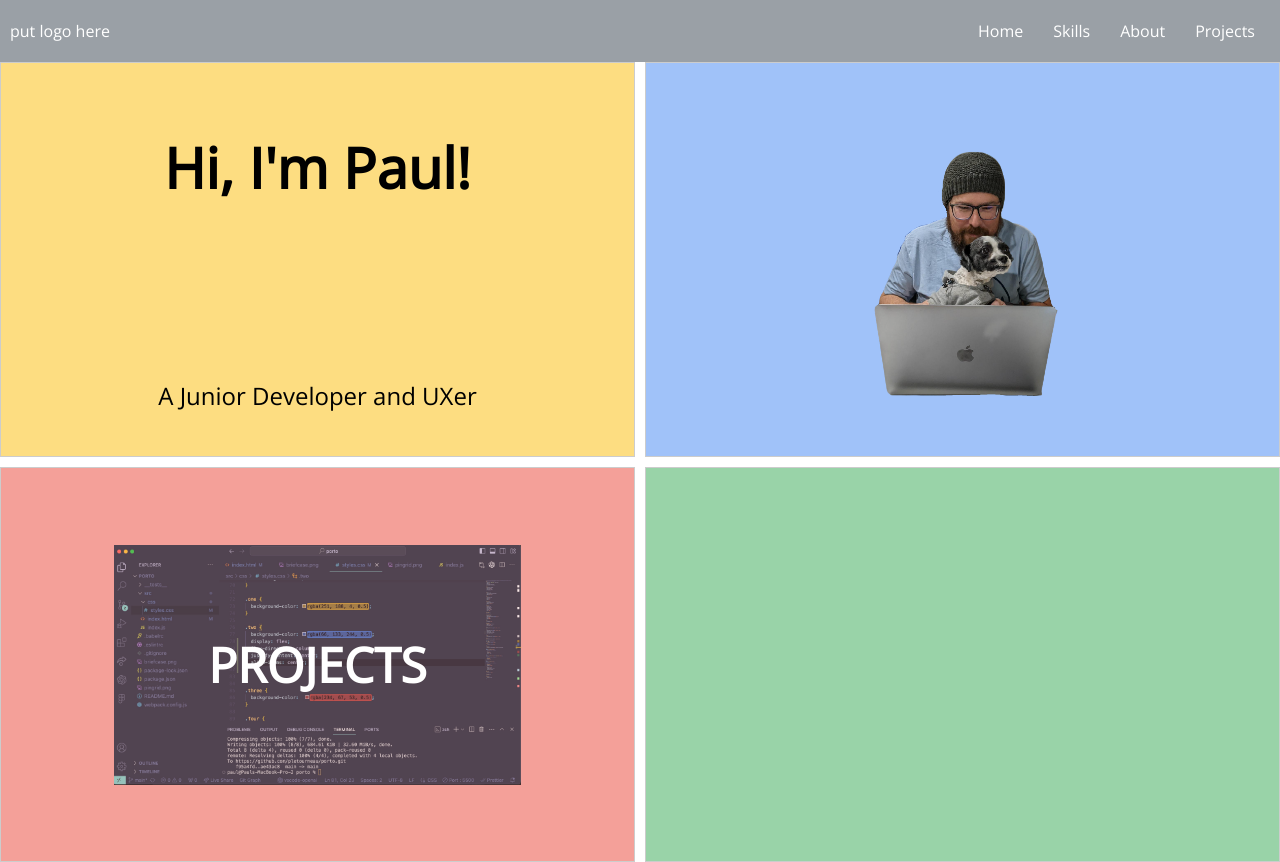
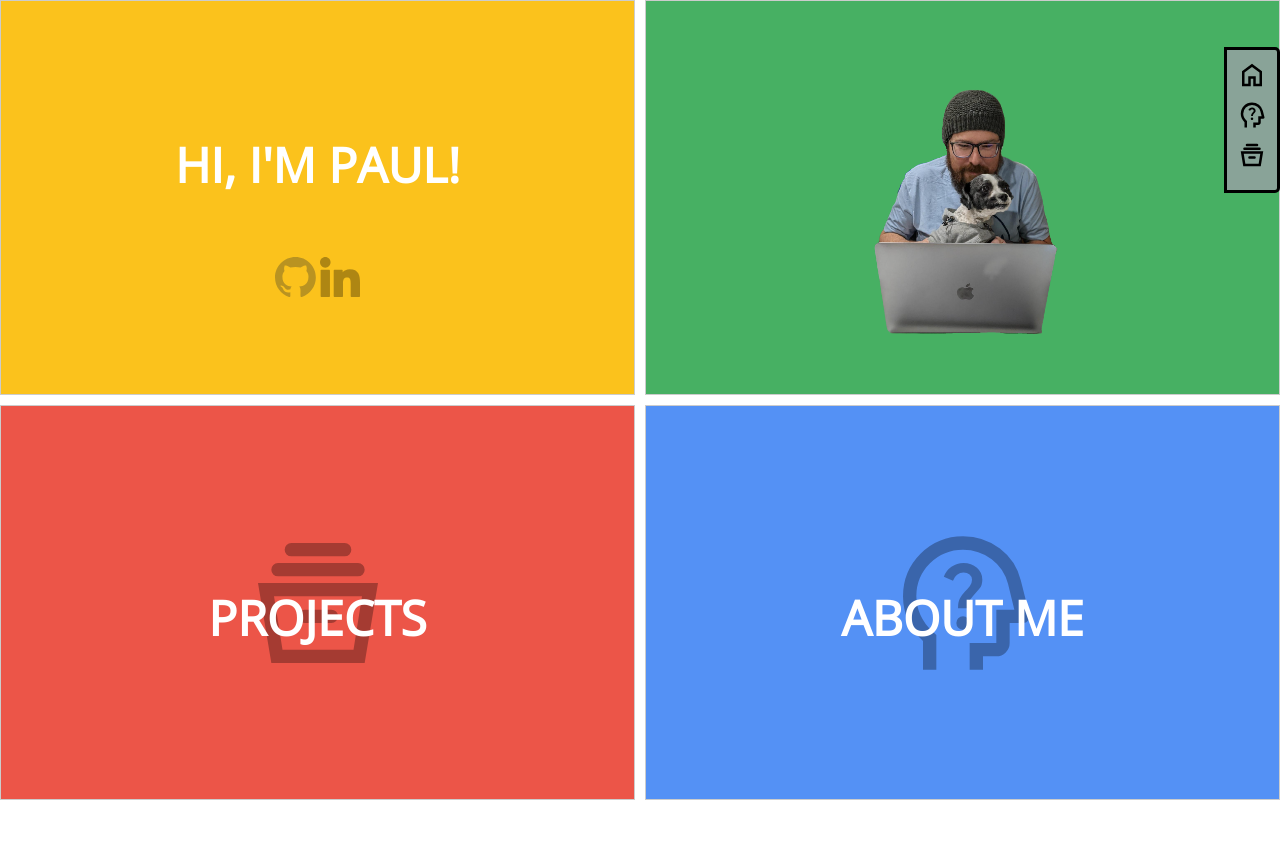
Before and after one commit to pletourneau/porto, a website built with webpack: page src/index.html in a window 1280 px wide. After the commit the page ends 800 px from the top, so only its background shows below. Built offline with nearby package versions, Linux system fonts and the light colour scheme.

Commit message:
style home

```diff
--- a/src/css/styles.css
+++ b/src/css/styles.css
@@ -7,48 +7,6 @@ body {
   background-color: #FFFFFF;
 }
 
-header {
-  background: #9AA0A6;
-  color: #FFFFFF;
-  padding: 10px 0;
-  text-align: center;
-  /* height: 5vh; */
-}
-
-nav {
-  display: flex;
-  justify-content: space-between;
-  align-items: center;
-  padding: 0 10px;
-}
-
-.menu {
-  list-style: none;
-  display: flex;
-  margin: 0;
-  padding: 0;
-}
-
-.menu li a {
-  color: white;
-  text-decoration: none;
-  padding: 10px 15px;
-  display: block;
-}
-
-.hamburger {
-  display: none;
-  background: none;
-  border: none;
-  color: white;
-  font-size: 24px;
-  position: fixed;
-  right: 10px;
-}
-
-.menu.show {
-  display: flex;
-}
 
 .grid-container {
   display: grid;
@@ -59,13 +17,32 @@ nav {
   height:100vh;
 }
 
+.one img {
+
+   display: inline-block;
+   margin-top: 50px;
+    max-height: 5vh;
+    min-height: 5vh;
+    opacity: 30%;
+
+}
+
 .two img {
   max-height: 35vh;
 }
 
 .three img {
-  max-height: 30vh;
-  opacity: 80%;
+  max-height: 20vh;
+  min-height: 20vh;
+  opacity: 30%;
+  order: 2;
+}
+
+.four img {
+  max-height: 20vh;
+  min-height: 20vh;
+  opacity: 30%;
+  order: 2;
 }
 
 .grid-item {
@@ -74,38 +51,28 @@ nav {
   text-align: center;
 }
 
+
 .one {
-  background-color: rgba(251, 188, 4, 0.5);
-  display: flex;
-  flex-direction: column;
-  justify-content: space-between;
-  align-items: center;
-
-}
-
-.one h2 {
-  font-size: 3.5rem;
-
-}
-
-.one p {
-  font-size: 1.5rem;
-
-}
-
-
-
-.two {
-  background-color: rgba(66, 133, 244, 0.5);
+  /* background-color: rgba(52, 168, 83, 0.9); */
+  background-color: rgba(251, 188, 4, 0.9);
+  color:#FFFFFF;
   display: flex;
   flex-direction: column;
   justify-content: center;
   align-items: center;
+}
 
+.two {
+  /* background-color: rgba(251, 188, 4, 0.9); */
+  background-color: rgba(52, 168, 83, 0.9);
+  display: flex;
+  flex-direction: column;
+  justify-content: center;
+  align-items: center;
 }
 
 .three {
-  background-color:  rgba(234, 67, 53, 0.5);
+  background-color:  rgba(234, 67, 53, 0.9);
   color:#FFFFFF;
   display: flex;
   flex-direction: column;
@@ -114,7 +81,7 @@ nav {
 }
 
 .four {
-  background-color: rgba(52, 168, 83, 0.5);
+  background-color: rgba(66, 133, 244, 0.9);
   color:#FFFFFF;
   display: flex;
   flex-direction: column;
@@ -122,10 +89,23 @@ nav {
   align-items: center;
 }
 
+.one h2 {
+  font-size: 3rem;
+  z-index: 10;
+  margin-bottom: 10px;
+  z-index: 5;
+}
 .three h2 {
   position: absolute;
   font-size: 3rem;
   z-index: 10;
+  margin-bottom: 10px;
+}
+.four h2 {
+  position: absolute;
+  font-size: 3rem;
+  z-index: 10;
+  margin-bottom: 10px;
 }
 
 @keyframes rotateLeftRight {
@@ -142,9 +122,6 @@ nav {
 }
 
 @media (min-width: 1024px) {
-  /* body {
-    background-color: lightblue;
-  } */
   .container {
     width: 80%;
     margin: auto;
@@ -152,38 +129,88 @@ nav {
 }
 
 @media (min-width: 768px) and (max-width: 1023px) {
-  /* body {
-    background-color: lightgreen;
-  } */
   .container {
     width: 90%;
   }
 }
 
 @media (max-width: 767px) {
-  /* body {
-    background-color: lightcoral;
-  } */
   .container {
     width: 100%;
     padding: 0 15px;
   }
-  .menu {
-    display: none;
-    flex-direction: column;
-    width: 100%;
-    text-align: center;
+  .grid-container {
+    grid-template-columns: 1fr;
+  }
 }
 
-.menu li {
-    margin-top: 10px;
+/* Icon Navigation Styles */
+#icon-nav {
+  position: fixed;
+  right: 0;
+  top: 15%;
+  transform: translateY(-50%);
+  border: solid;
+  background-color: rgba(154, 160, 166, 0.8);
+  padding: 10px;
+  border-radius: 0 5px 5px 0;
 }
 
-.menu.show {
-  display: flex;
+#icon-nav ul {
+  list-style: none;
+  padding: 0;
+  margin: 0;
 }
 
-.hamburger {
-    display: block;
+#icon-nav li {
+  margin-bottom: 10px;
 }
+
+#icon-nav a {
+  display: block;
+  color: #ffffff;
+  text-decoration: none;
 }
+
+#icon-nav img {
+  width: 30px; /* adjust as needed */
+  height: auto;
+  display: block;
+  margin-bottom: 5px;
+}
+
+
+/*
+.grid-item.two {
+  position: relative;
+  display: flex;
+  justify-content: center;
+  align-items: start;
+}
+
+#aboutMe {
+  position: absolute;
+  top: 0;
+  left: 0;
+  right: 0;
+  display: flex;
+  justify-content: center;
+  gap: 10px;
+}
+
+#aboutMe img {
+  height: 10vh;
+  width: auto;
+  animation: fallIn 1s ease forwards;
+}
+
+@keyframes fallIn {
+  from {
+    top: -100px;
+    opacity: 0;
+  }
+  to {
+    top: 0;
+    opacity: 1;
+  }
+} */
--- a/src/index.html
+++ b/src/index.html
@@ -12,7 +12,7 @@
     <title>Portfolio</title>
   </head>
   <body>
-    <header>
+    <!-- <header>
       <nav>
         <div class="logo">put logo here</div>
         <button class="hamburger" id="hamburger">&#9776;</button>
@@ -23,11 +23,33 @@
           <li><a href="projects.html">Projects</a></li>
         </ul>
       </nav>
-    </header>
+    </header> -->
+    <nav id="icon-nav">
+      <ul>
+        <li>
+          <a href="index.html" title="Home"
+            ><img src="../home.svg" alt="Home"
+          /></a>
+        </li>
+        <li>
+          <a href="about.html" title="About Me"
+            ><img src="../about.svg" alt="About Me"
+          /></a>
+        </li>
+        <li>
+          <a href="projects.html" title="Projects"
+            ><img src="../projects.svg" alt="Projects"
+          /></a>
+        </li>
+      </ul>
+    </nav>
     <div class="grid-container">
       <div class="grid-item one">
-        <h2>Hi, I'm Paul!</h2>
-        <p>A Junior Developer and UXer</p>
+        <h2>HI, I'M PAUL!</h2>
+        <div class="row">
+          <img src="../github-mark.svg" alt="an icon for github" />
+          <img src="../linkedin-svgrepo-com.svg" alt="an icon for LinkedIn" />
+        </div>
       </div>
       <div class="grid-item two">
         <img
@@ -39,14 +61,20 @@
       <div class="grid-item three">
         <h2>PROJECTS</h2>
         <img
-          src="../VS-code.jpg"
-          alt="a picture of a VS code terminal"
+          src="../projects.svg"
+          alt="an icon of a chest of drawers"
           id="rotatingImage"
         />
       </div>
-      <div class="grid-item four"></div>
+      <div class="grid-item four">
+        <h2>ABOUT ME</h2>
+        <img
+          src="../about.svg"
+          alt="an icon of a human head with a question mark inside"
+          id="rotatingImage"
+        />
+      </div>
     </div>
-    <!-- <h1>TEST</h1> -->
     <script src="index.js"></script>
   </body>
 </html>
--- a/src/index.js
+++ b/src/index.js
@@ -3,12 +3,27 @@
 // import "./css/styles.css";
 
 document.addEventListener("DOMContentLoaded", function () {
-  var hamburger = document.getElementById("hamburger");
-  var menu = document.getElementById("menu");
+  // var hamburger = document.getElementById("hamburger");
+  // var menu = document.getElementById("menu");
 
-  hamburger.addEventListener("click", function () {
-    menu.classList.toggle("show");
-  });
+  // hamburger.addEventListener("click", function () {
+  //   menu.classList.toggle("show");
+  // });
+  // var aboutMeDiv = document.getElementById("aboutMe");
+
+  // // Create the first image element
+  // var uxImage = document.createElement("img");
+  // uxImage.src = "../UX.png"; // Update the path if necessary
+  // uxImage.alt = "UX Design";
+
+  // // Create the second image element
+  // var devImage = document.createElement("img");
+  // devImage.src = "../Dev.png"; // Update the path if necessary
+  // devImage.alt = "Developer";
+
+  // aboutMeDiv.appendChild(devImage);
+  // aboutMeDiv.appendChild(uxImage);
+
   const image = document.querySelector(".grid-item.two img");
   image.classList.add("rotating");
 });
```
Also changed, not shown: Dev.png (added), UX.png (added), about.svg (added), github-mark.svg (added), home.svg (added), linkedin-svgrepo-com.svg (added), projects.svg (added).
